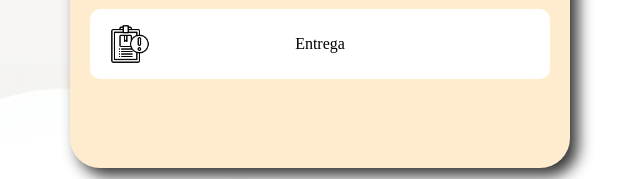
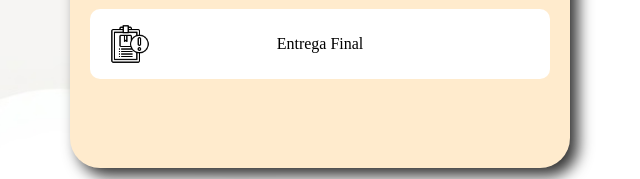
Before and after one commit to Monaco06/seundoparcial, a plain HTML site: page index.html in a window 1280 px wide. Shown: the part 508-687 px from the top of the page, 320-960 px from the left. Drawn offline with Linux system fonts and the light colour scheme.

Commit message:
Update link for 'Entrega' to 'Entrega Final'

```diff
--- a/index.html
+++ b/index.html
@@ -28,7 +28,7 @@
                 <li><a href="blog.html"><img id="blog" src="img/perfil.png" alt="perfil">Blog</a></li>
             </ul>
             <ul>
-                <li><a><img id="entrega" src="img/defectuoso.png" alt="perfil">Entrega</a></li>
+                <li><a><img  href="sonrisaalpaso1.html" id="entrega" src="img/defectuoso.png" alt="perfil">Entrega Final</a></li>
             </ul>
         </nav>
 
```
